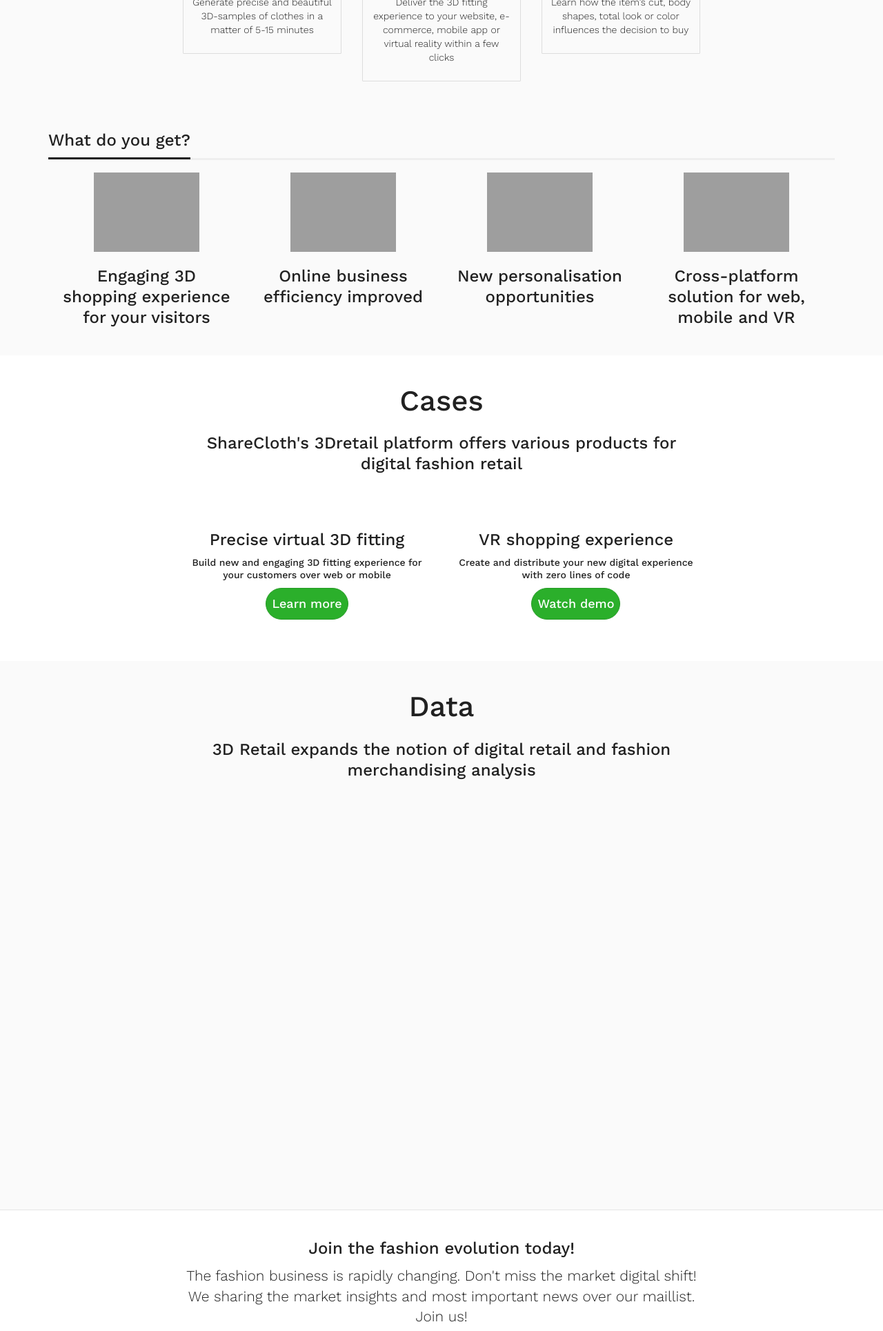
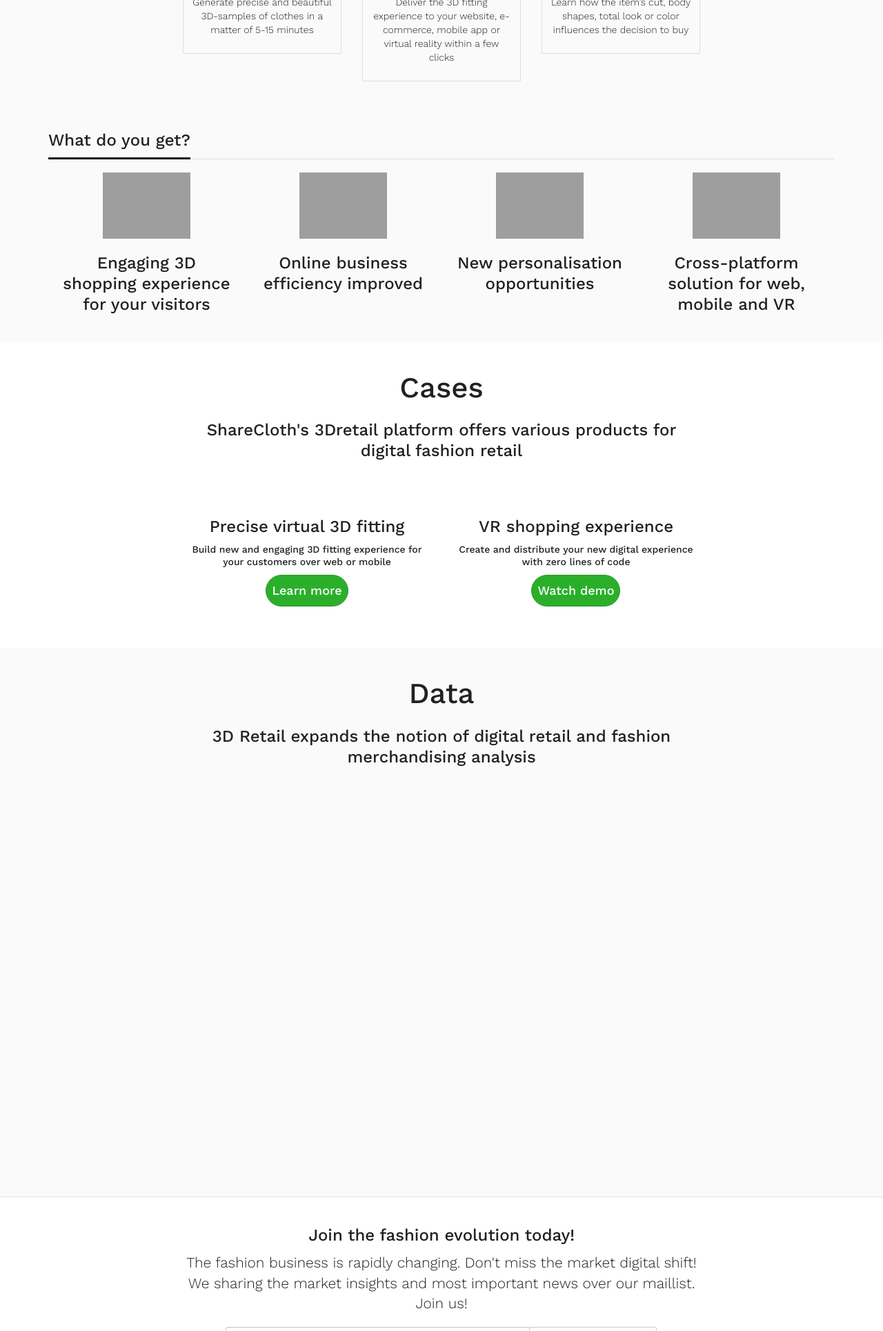
Before and after one commit to sharecloth/sc2, a PHP site: page / in a window 1280 px wide. Shown: the part 1205-3134 px from the top of the page at 69% size. Run offline with PHP 8.4, Linux system fonts and the light colour scheme; some libraries are stand-ins or nearby versions; grey boxes are pictures that could not be loaded.

Commit message:
WEB-2296

```diff
--- a/css/custom.css
+++ b/css/custom.css
@@ -144,7 +144,7 @@ section#final-cta {
   background-position: center center; }
 
 .what-you-get img {
-  width: 60%;
+  width: 50%;
   margin: 0 auto; }
 .what-you-get .text {
   margin-bottom: 50px; }
--- a/css/custom.scss
+++ b/css/custom.scss
@@ -213,7 +213,7 @@ section#final-cta {
 
 .what-you-get {
     img {
-        width: 60%;
+        width: 50%;
         margin: 0 auto;
     }
     .text {
```
